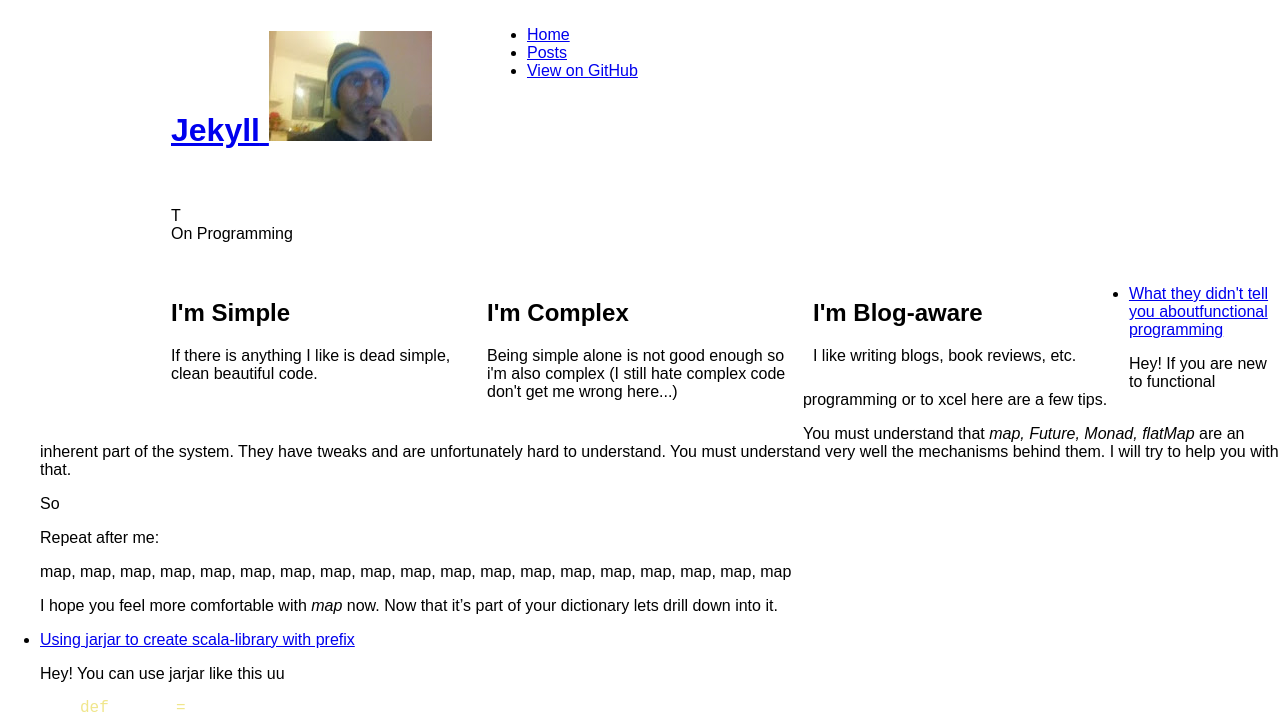
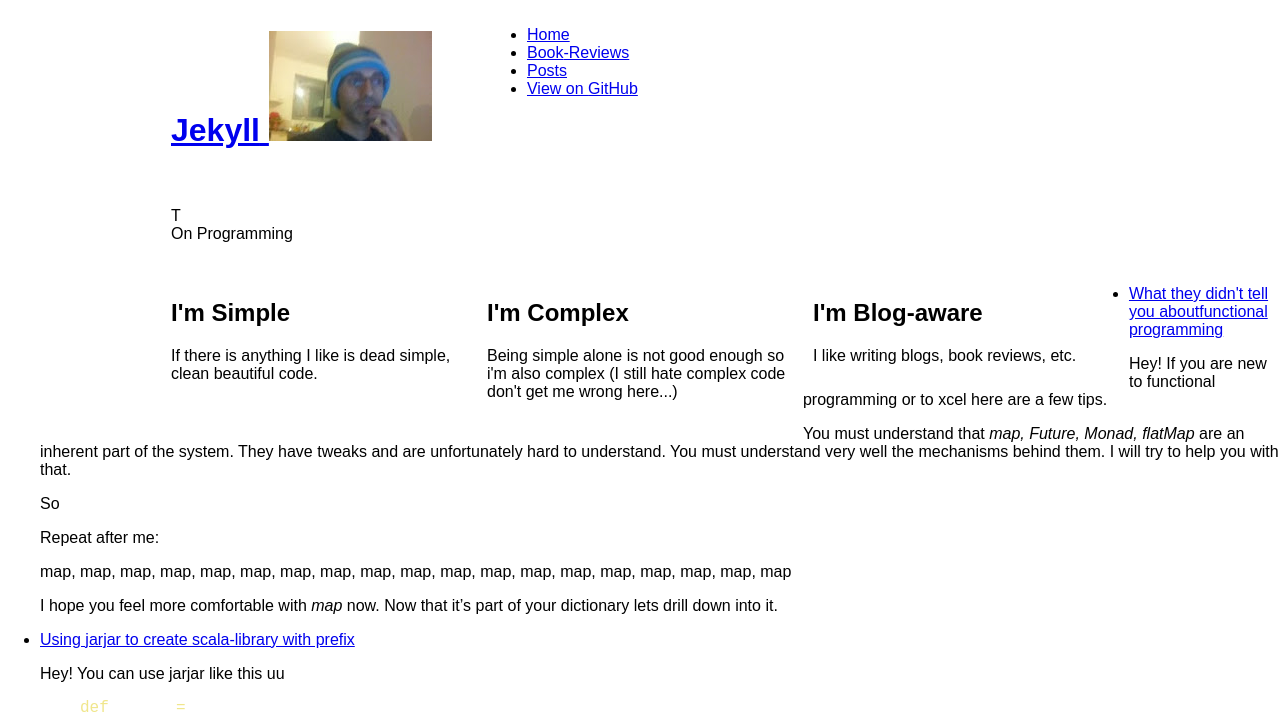
Before and after one commit to tomer-ben-david-archive/tomer-ben-david-archive.github.io, a Jekyll site: the page built from index.html, in a window 1280 px wide. Shown: the top 719 px of the page. Built offline with Jekyll 4.4.1, drawn with Linux system fonts in a browser that asks for light colours.

```diff
--- a/_includes/primary-nav-items.html
+++ b/_includes/primary-nav-items.html
@@ -2,10 +2,10 @@
   <li class="{% if page.overview %}current{% endif %}">
     <a href="/">Home</a>
   </li>
-<!--   <li class="{% if page.url contains '/docs/' %}current{% endif %}">
-    <a href="/docs/home/">Doc<span class="show-on-mobiles">s</span><span class="hide-on-mobiles">umentation</span></a>
+  <li class="{% if page.url contains '/docs/' %}current{% endif %}">
+    <a href="/docs/home/">Book<span class="show-on-mobiles"></span><span class="hide-on-mobiles">-Reviews</span></a>
   </li>
- -->  <li class="{% if page.author %}current{% endif %}">
+  <li class="{% if page.author %}current{% endif %}">
     <a href="/news/">Posts</a>
   </li>
 <!--   <li>
```
